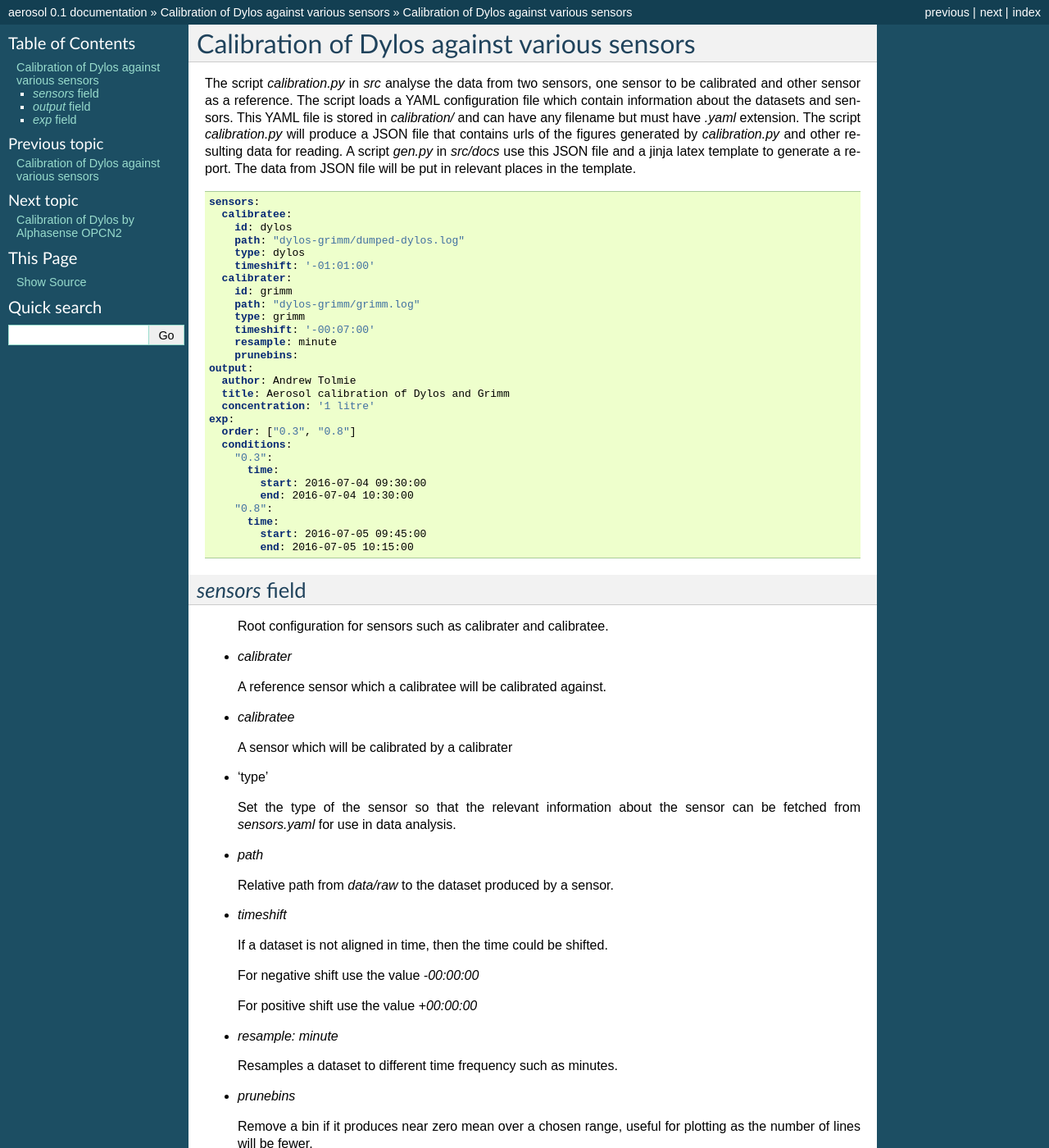
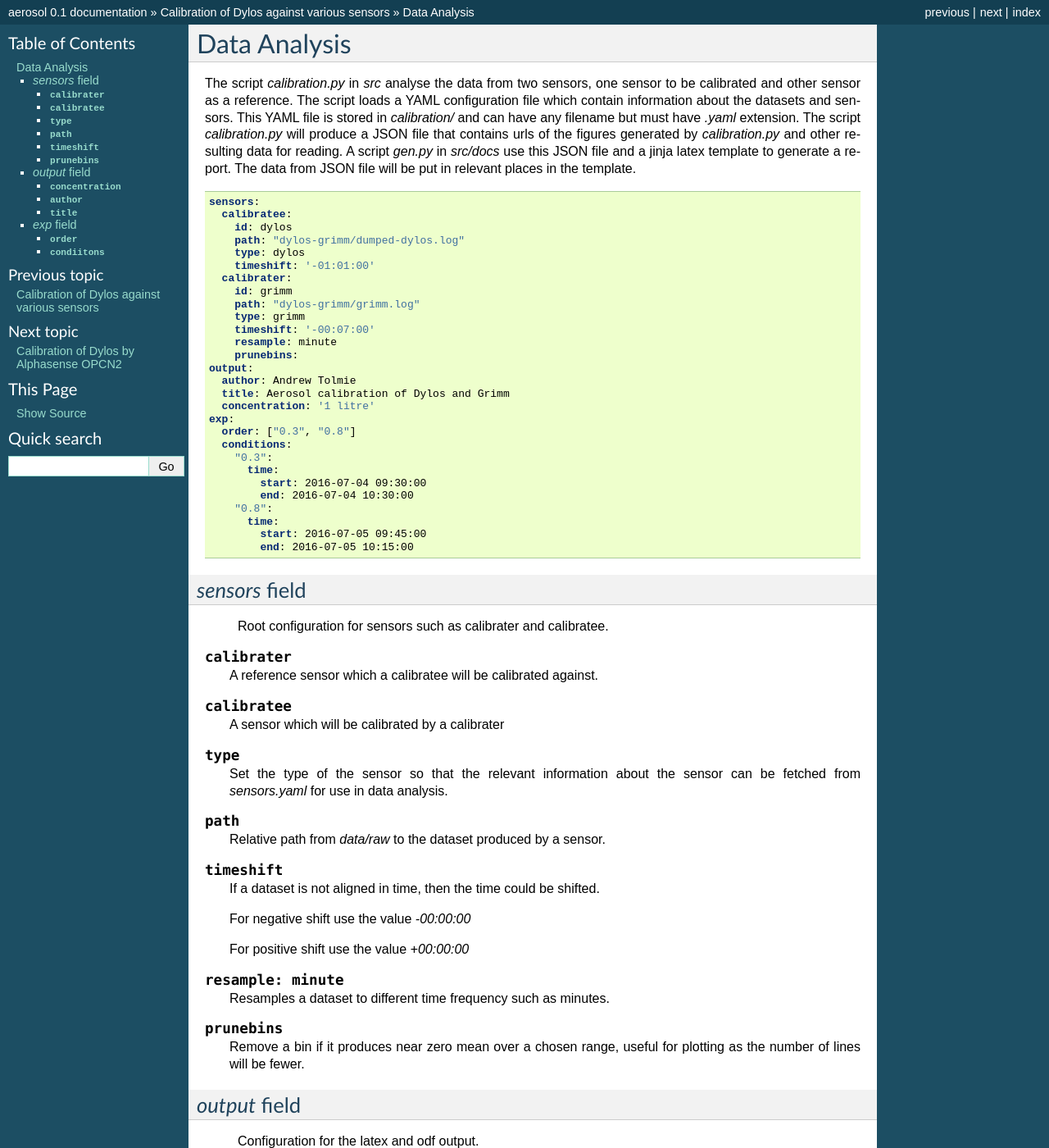
Before and after one commit to DancingQuanta/dylos-calibration, a Sphinx documentation site: the page built from docs/calibration/analysis.rst, in a window 1280 px wide and 1400 px high. Shown: the whole window at 82% size. Built offline with Sphinx 7.4.7, drawn with Linux system fonts in a browser that asks for light colours; pages that are not in the unit, such as notebooks, are missing from menus; some of the changed lines change nothing that is shown; some of the changed text lies outside the part shown.

Commit message:
Changed title and used py:attribute to describe fields in YAML

```diff
--- a/docs/calibration/analysis.rst
+++ b/docs/calibration/analysis.rst
@@ -1,4 +1,4 @@
-Calibration of Dylos against various sensors
+Data Analysis
 ============================================
 
 The script `calibration.py` in `src` analyse the data from two sensors, one sensor to be calibrated and other sensor as a reference.
@@ -45,23 +45,23 @@ The data from JSON file will be put in relevant places in the template.
 
   Root configuration for sensors such as calibrater and calibratee.
 
-- `calibrater`
+.. py:attribute:: calibrater
 
   A reference sensor which a calibratee will be calibrated against.
 
-- `calibratee`
+.. py:attribute:: calibratee
 
   A sensor which will be calibrated by a calibrater
 
-- 'type'
+.. py:attribute:: type
 
   Set the type of the sensor so that the relevant information about the sensor can be fetched from `sensors.yaml` for use in data analysis.
 
-- `path`
+.. py:attribute:: path
 
   Relative path from `data/raw` to the dataset produced by a sensor.
 
-- `timeshift`
+.. py:attribute:: timeshift
 
   If a dataset is not aligned in time, then the time could be shifted.
 
@@ -69,12 +69,11 @@ The data from JSON file will be put in relevant places in the template.
 
   For positive shift use the value `+00:00:00`
 
-- `resample: minute`
+.. py:attribute:: resample: minute
 
   Resamples a dataset to different time frequency such as minutes.
 
-
-- `prunebins`
+.. py:attribute:: prunebins
 
   Remove a bin if it produces near zero mean over a chosen range, useful for plotting as the number of lines will be fewer.
 
@@ -84,15 +83,15 @@ The data from JSON file will be put in relevant places in the template.
 
   Configuration for the latex and odf output.
 
-- `concentration`
+.. py:attribute:: concentration
 
   The final concentration unit the data must be displayed in.
 
-- 'author'
+.. py:attribute:: author
 
   Name of author
 
-' 'title'
+.. py:attribute:: title
 
   Title of report
 
@@ -102,10 +101,10 @@ The data from JSON file will be put in relevant places in the template.
   Configuration that choose a range of time series data to analyse.
   Different experimental conditions such as particle sizes are done at different times so the data must be chosen within a time range for a particular experimental condition for analysis.
 
-- 'order'
+.. py:attribute:: order
 
   Order of experimental conditions to be analysed.
 
-- `conditions`
+.. py:attribute:: condiitons
 
   List of experimental conditions with start and end timestamp which will be used to select a range of data for analysis.
```
